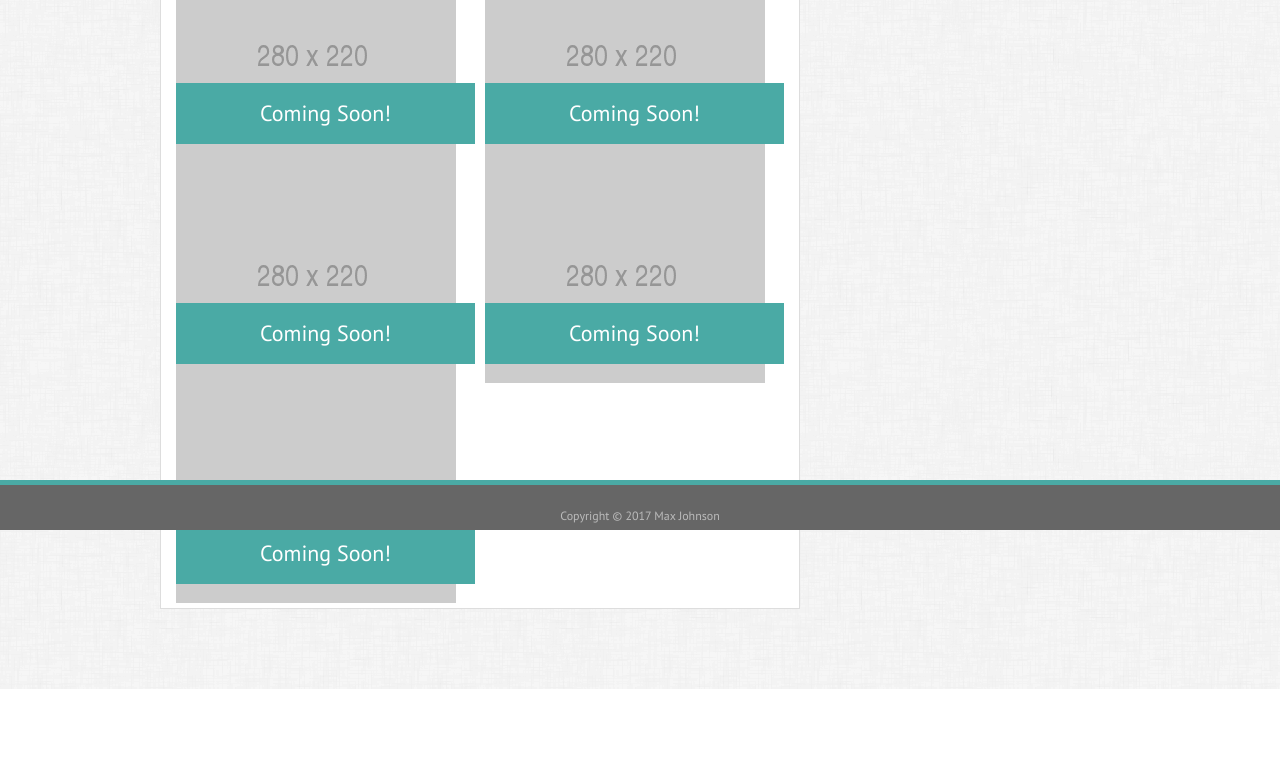
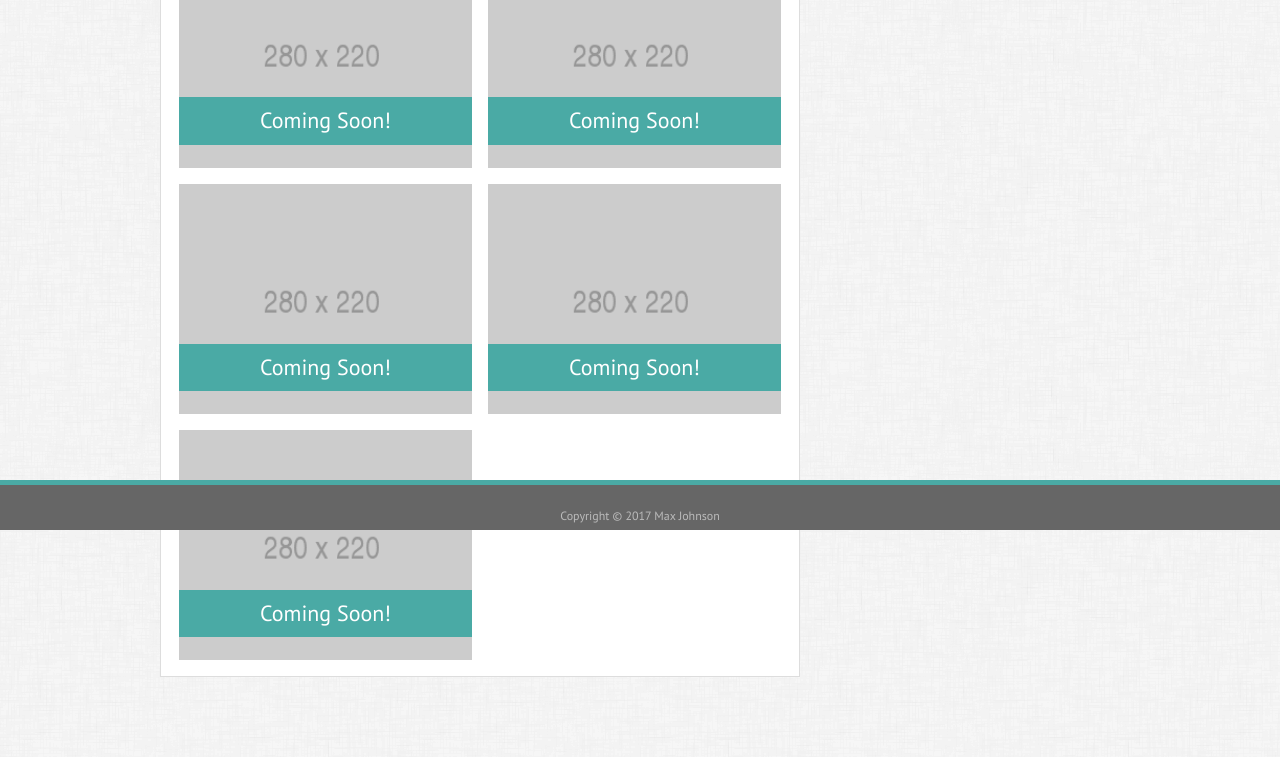
Before and after one commit to maxrjohnson23/Bootstrap-Portfolio, a plain HTML site: page portfolio.html in a window 1280 px wide. Shown: the part 270-1027 px from the top of the page. Before the commit the page ends 959 px from the top, so only its background shows below. Drawn offline with nearby package versions, Linux system fonts and the light colour scheme.

Commit message:
Fix portfolio banner width

```diff
--- a/assets/bootstyle.css
+++ b/assets/bootstyle.css
@@ -123,40 +123,27 @@ nav {
     float: left;
 }
 
-.gallery {
-    /*margin: 0;*/
-    /*vertical-align: middle;*/
-    /*padding: 0 15px;*/
-
+.project {
+    margin-bottom: 16px;
+    padding-right: 8px;
+    padding-left: 8px;
 }
 
-.gallery-col {
-    padding: 5px;
+.project img {
+    width: 100%;
 }
-
-.project {
-    margin: 0 auto;
-    height: auto;
-    max-height: 220px;
-
-}
-
-/*.project img {
- width: 100%;
- height: auto;
-}*/
 
 .project-banner {
     box-sizing: border-box;
     color: #FFF;
     font-size: 22px;
-    padding: 15px;
     text-align: center;
-    position: relative;
-    right: 0;
-    bottom: 80px;
+    position: absolute;
+    bottom: 10%;
+    right: 8px;
+    left: 8px;
     background-color: #4AAAA5;
-    width: 100%;
+    padding: 8px;
 }
 
 footer {
--- a/portfolio.html
+++ b/portfolio.html
@@ -33,37 +33,34 @@
                 <!-- <div class="row"> -->
                 <!-- <div class="col-sm-12"> -->
                 <div class="row gallery">
-                            <div class="col-md-6 gallery-col">
                     <a href="#">
-                                    <div class="project"><img class="img-responsive" src="/assets/images/placeholder.png" alt="portfolio image">
+                        <div class="project col-md-6"><img class="img-responsive" src="/assets/images/placeholder.png" alt="portfolio image">
+                            <div class="img-responsive project-banner">Coming Soon!</div>
+                        </div>
+                    </a>
+                    <a href="#">
+                        <div class="project col-md-6"><img class="img-responsive" src="/assets/images/placeholder.png" alt="portfolio image">
                             <div class="project-banner">Coming Soon!</div>
                         </div>
                     </a>
                     <a href="#">
-                                    <div class="project"><img class="img-responsive" src="/assets/images/placeholder.png" alt="portfolio image">
+                        <div class="project col-md-6"><img class="img-responsive" src="/assets/images/placeholder.png" alt="portfolio image">
+                            <div class="project-banner">Coming Soon!</div>
+                        </div>
+                    </a>
+                    <!-- </div> -->
+                    <!-- <div class="col-md-6 gallery-col"> -->
+                    <a href="#">
+                        <div class="project col-md-6"><img class="img-responsive" src="/assets/images/placeholder.png" alt="portfolio image">
                             <div class="project-banner">Coming Soon!</div>
                         </div>
                     </a>
                     <a href="#">
-                                    <div class="project"><img class="img-responsive" src="/assets/images/placeholder.png" alt="portfolio image">
+                        <div class="project col-md-6"><img class="img-responsive" src="/assets/images/placeholder.png" alt="portfolio image">
                             <div class="project-banner">Coming Soon!</div>
                         </div>
                     </a>
                 </div>
-                        <div class="col-md-6 gallery-col">
-                            <a href="#">
-                                <div class="project"><img class="img-responsive" src="/assets/images/placeholder.png" alt="portfolio image">
-                                    <div class="project-banner">Coming Soon!</div>
-                                </div>
-                            </a>
-                            <a href="#">
-                                <div class="project"><img class="img-responsive" src="/assets/images/placeholder.png" alt="portfolio image">
-                                    <div class="project-banner">Coming Soon!</div>
-                                </div>
-                            </a>
-                        </div>
-                    </div>
-
         <!-- </div> -->
         <!-- </div> -->
         </section>
```
Lines whose indentation alone changed are shown as unchanged.
